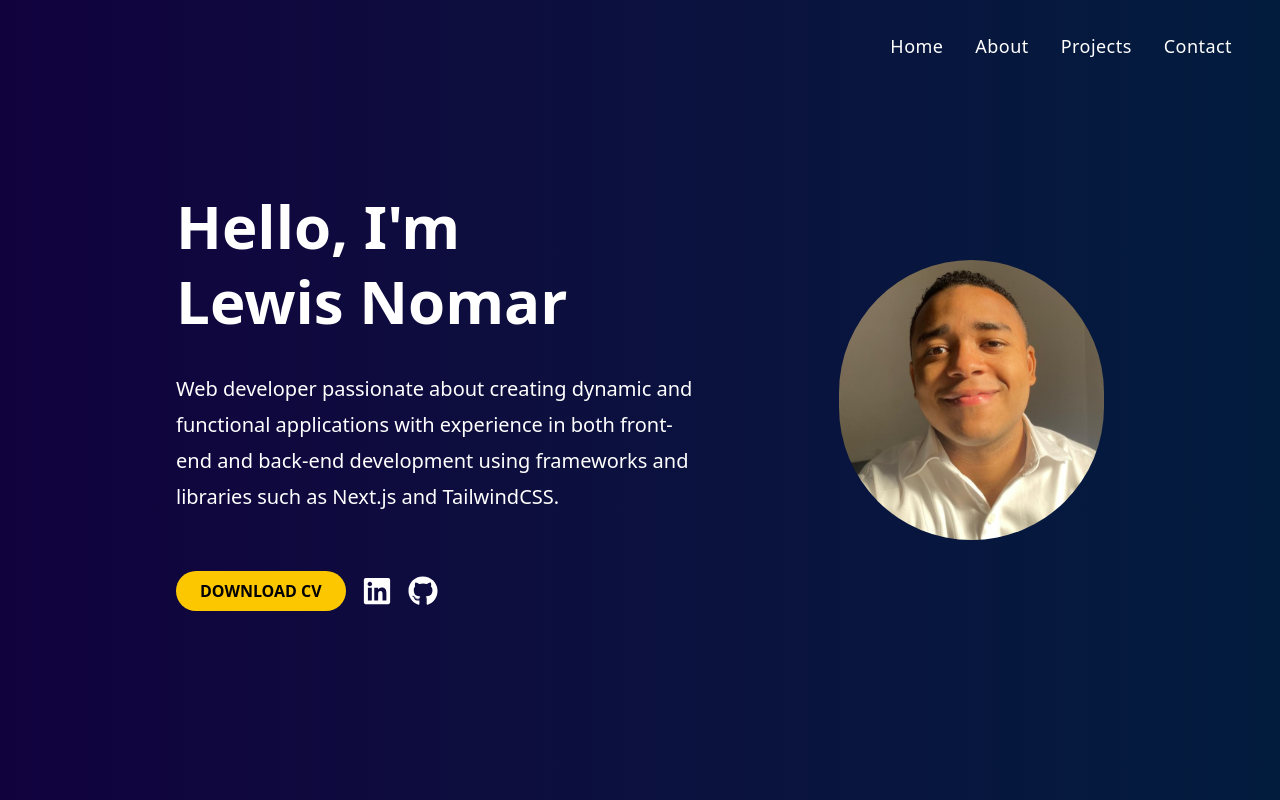
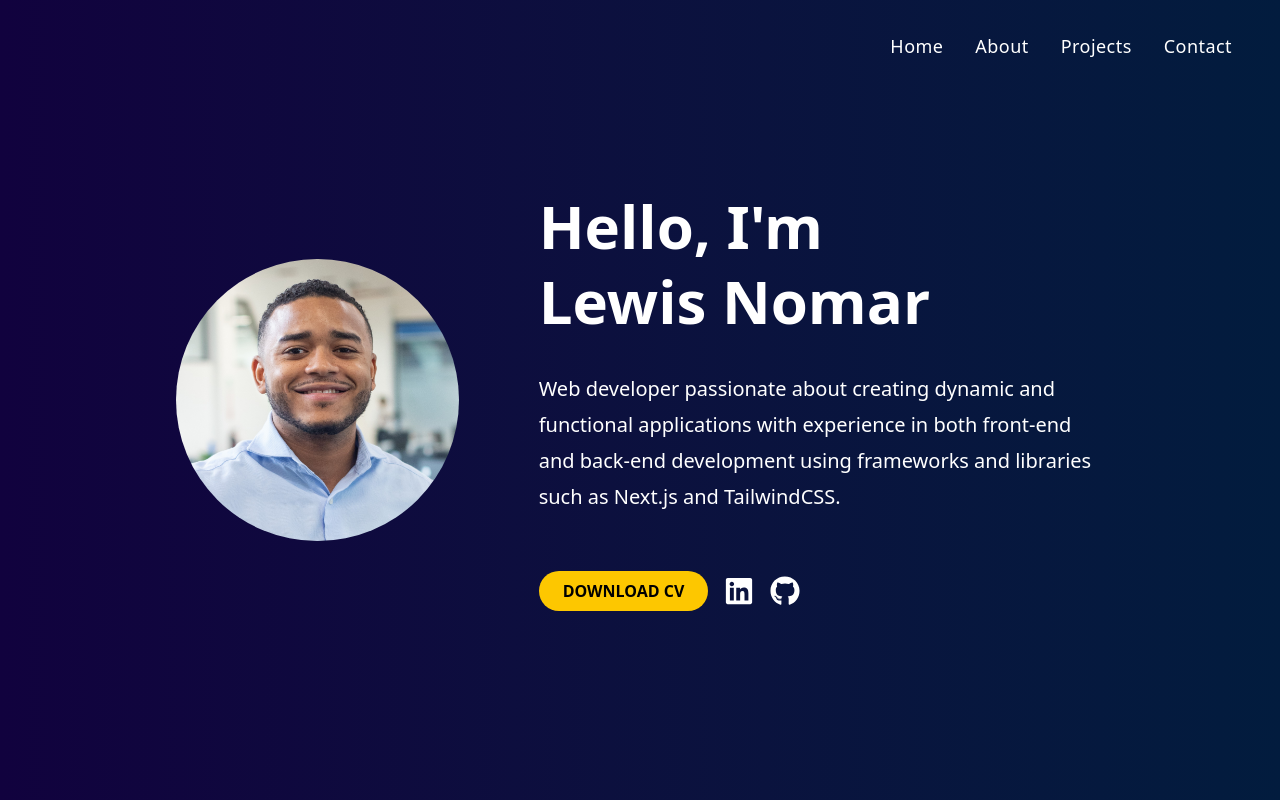
Before and after one commit to lewisdls/portfolio, a React (Vite) app: page / in a window 1280 px wide. Shown: the top 800 px of the page. Built offline with nearby package versions, Linux system fonts and the light colour scheme.

Commit message:
Updating header img and layout

```diff
--- a/src/components/Header.jsx
+++ b/src/components/Header.jsx
@@ -3,10 +3,10 @@ import { FaLinkedin, FaGithub } from "react-icons/fa";
 
 const Header = () => {
   return (
-    <div className="text-white text-center lg:text-left h-[80vh] md:h-screen flex items-center justify-between lg:px-44">
+    <div className="text-white text-center lg:text-left h-[80vh] md:h-screen flex flex-row-reverse items-center justify-between lg:gap-20 lg:px-44 overflow-hidden">
       <motion.div
         className="flex flex-col gap-8 mx-10 lg:mx-0 w-fit"
-        initial={{ opacity: 0, translateX: -100 }}
+        initial={{ opacity: 0, translateX: 100 }}
         whileInView={{ opacity: 1, translateX: 0 }}
         transition={{
           duration: 0.8,
@@ -15,18 +15,14 @@ const Header = () => {
         <h1 className="font-bold text-5xl md:text-6xl 2xl:text-[90px] leading-tight 2xl:leading-[7rem]">
           Hello, I'm <br /> Lewis Nomar
         </h1>
-        <p className="font-light text-xl 2xl:text-2xl leading-[36px] 2xl:leading-[46px] lg:w-4/5">
+        <p className="font-light text-xl 2xl:text-2xl leading-[36px] 2xl:leading-[46px]">
           Web developer passionate about creating dynamic and functional
           applications with experience in both front-end and back-end
           development using frameworks and libraries such as Next.js and
           TailwindCSS.
         </p>
         <div className="mt-6 flex items-center justify-center lg:justify-start gap-4">
-          <a
-            className="hidden lg:block"
-            href="/CV.pdf"
-            target="_blank"
-          >
+          <a className="hidden lg:block" href="/CV.pdf" target="_blank">
             <button className="bg-yellow-400 text-black font-bold self-center lg:self-start px-6 py-2 rounded-full cursor-pointer 2xl:text-lg">
               DOWNLOAD CV
             </button>
@@ -48,8 +44,8 @@ const Header = () => {
         </div>
       </motion.div>
       <motion.div
-        className="hidden lg:block w-2/5"
-        initial={{ opacity: 0, translateX: 100 }}
+        className="hidden lg:block w-2/4"
+        initial={{ opacity: 0, translateX: -100 }}
         whileInView={{ opacity: 1, translateX: 0 }}
         transition={{
           duration: 0.8,
```
Also changed, not shown: public/lewis.jpg.
